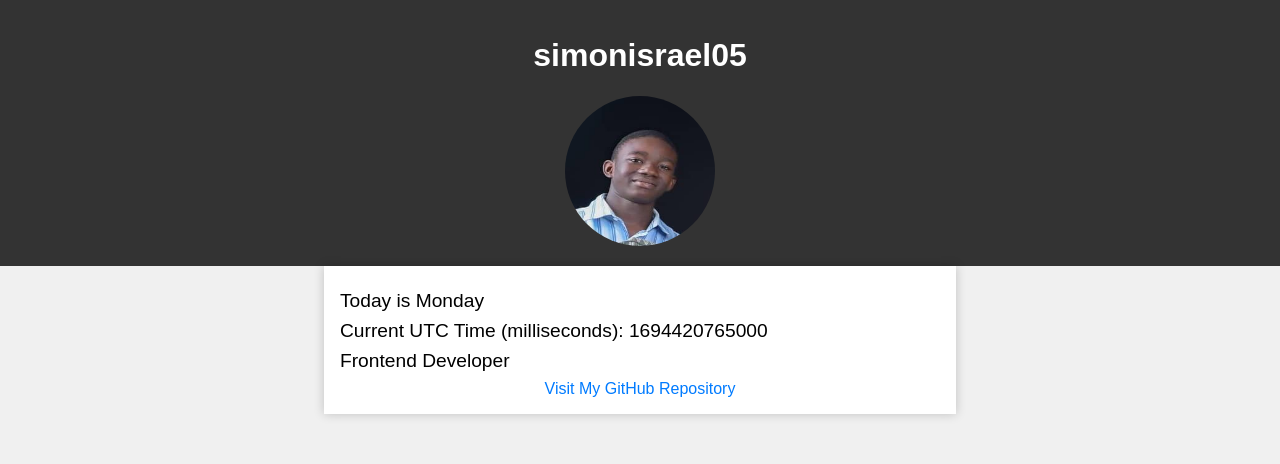
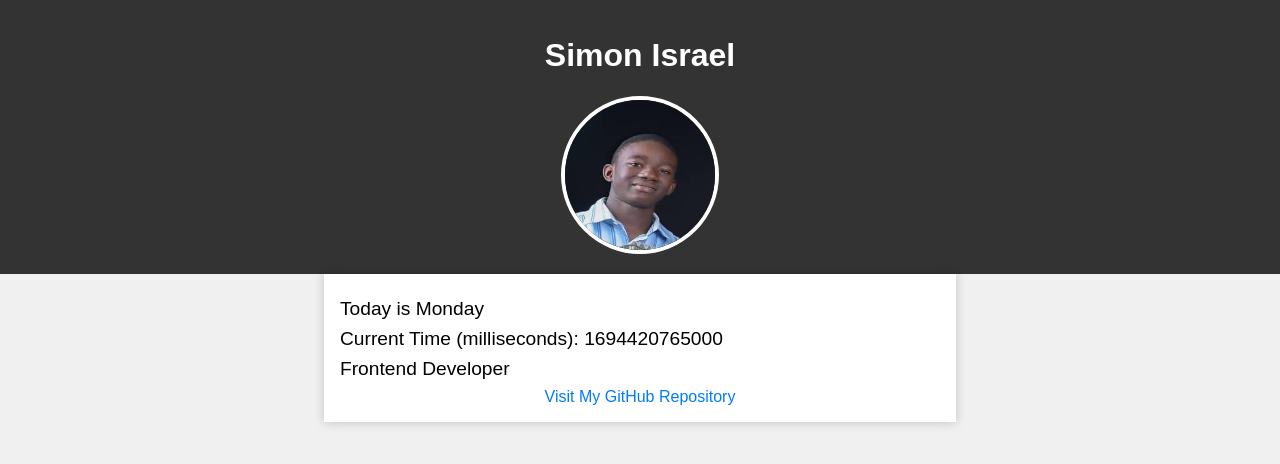
Before and after one commit to Theboy-izzy/Slack-task, a plain HTML site: page index.html in a window 1280 px wide. Drawn offline with Linux system fonts and the light colour scheme.

Commit message:
First commit

```diff
--- a/index.css
+++ b/index.css
@@ -5,7 +5,7 @@ body {
     margin: 0;
     padding: 0;
     background-color: #f0f0f0;
-    transition: background-color 0.3s;
+
 }
 
 header {
@@ -23,6 +23,7 @@ img {
     width: 150px;
     height: 150px;
     border-radius: 50%;
+    border: 4px solid white;
 }
 
 main {
--- a/index.html
+++ b/index.html
@@ -8,7 +8,7 @@
 </head>
 <body>
     <header>
-        <h1 data-testid="slackUserName">simonisrael05</h1>
+        <h1 data-testid="slackUserName">Simon Israel</h1>
         <img src="profile.jpeg" alt="Your Slack username" data-testid="slackDisplayImage">
     </header>
     <main>
--- a/index.js
+++ b/index.js
@@ -10,18 +10,27 @@ document.addEventListener('DOMContentLoaded', () => {
         dayElement.textContent = `Today is ${currentDay}`;
     }
 
-    // Function to update the current UTC time in milliseconds
-    function updateCurrentUTCTime() {
+    // Function to update the current time in milliseconds
+    function updateCurrentTime() {
         setInterval(() => {
             const currentUTCTime = Date.now();
             const timeElement = document.querySelector('[data-testid="currentUTCTime"]');
-            timeElement.textContent = `Current UTC Time (milliseconds): ${currentUTCTime}`;
-        }, 1000); // Update every second
+            timeElement.textContent = `Current Time (milliseconds): ${currentUTCTime}`;
+        }, 1); // Update every millisecond
     }
 
-    //
+    // Add an animation to the box on hover
+    const animatedBox = document.querySelector('[data-testid="animatedBox"]');
+    animatedBox.addEventListener('mouseover', () => {
+        animatedBox.style.transform = 'scale(1.2)';
+        animatedBox.style.backgroundColor = getRandomColor();
+    });
+
+    animatedBox.addEventListener('mouseout', () => {
+        animatedBox.style.transform = 'scale(1)';
+    });
 
     // Call the functions to update content and add interactivity
     updateCurrentDayOfTheWeek();
-    updateCurrentUTCTime();
+    updateCurrentTime();
 });
```
